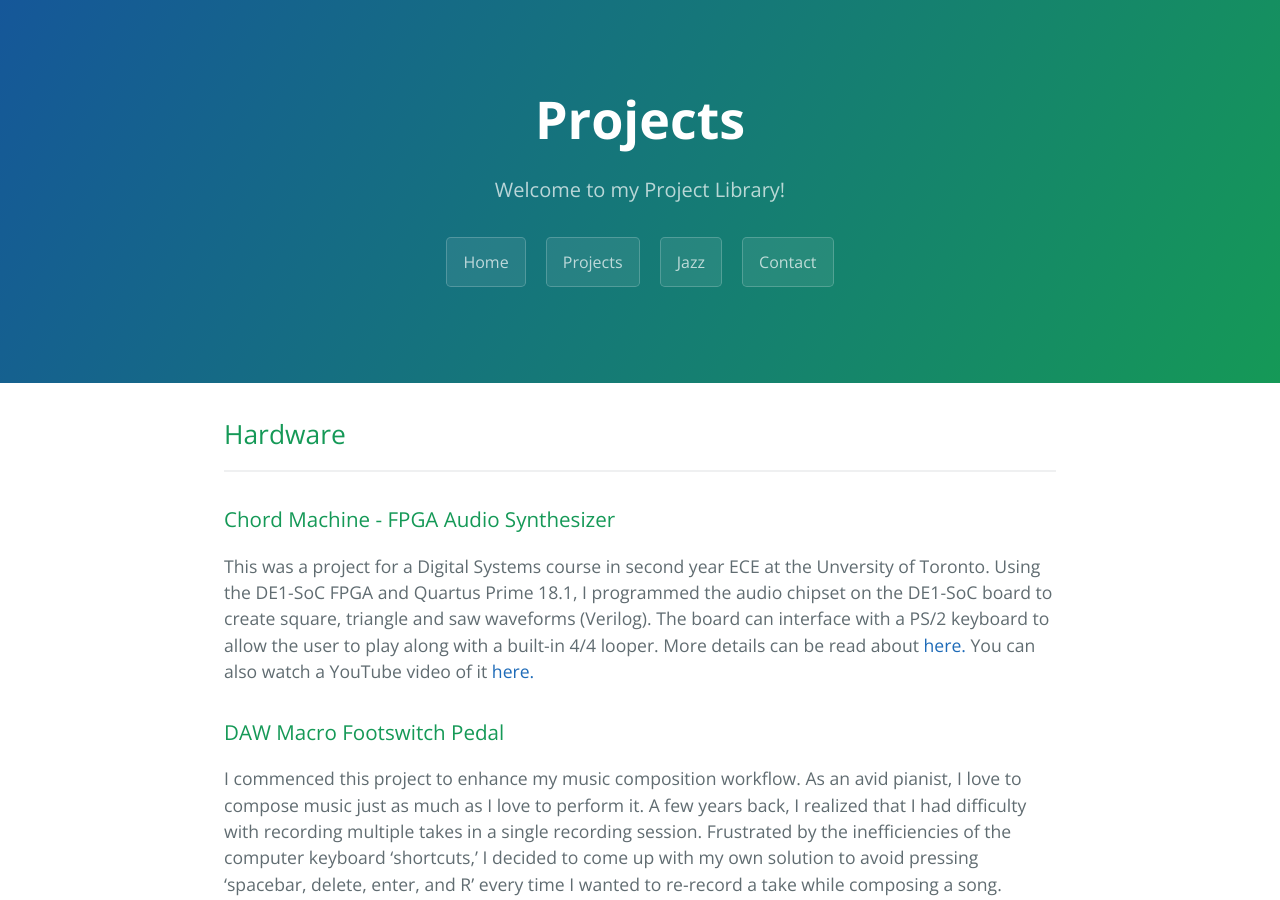
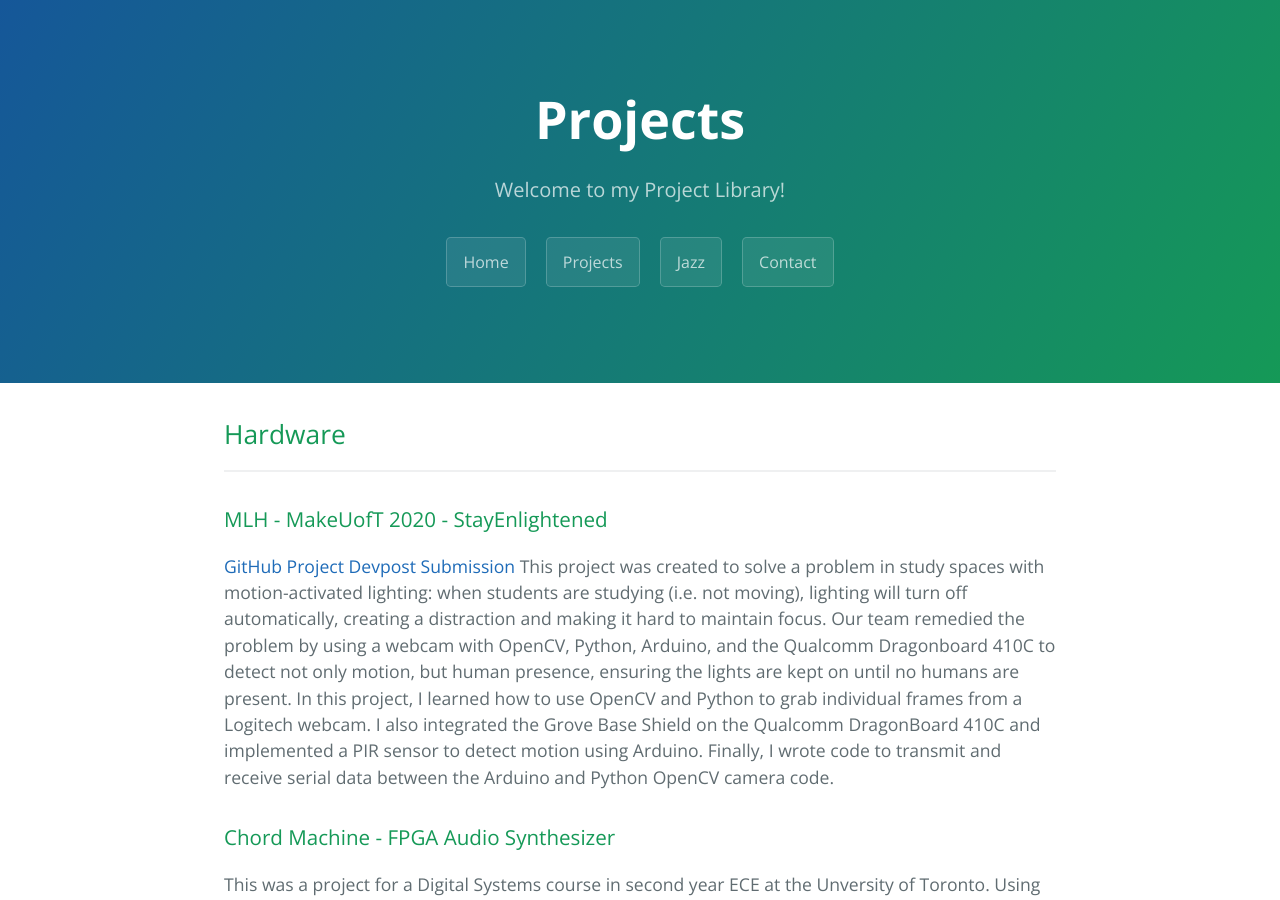
Before and after one commit to yixin0829/Cayman, a Jekyll site: the page built from project-library.md, in a window 1280 px wide and 900 px high. Built offline with Jekyll 4.4.1, drawn with Linux system fonts in a browser that asks for light colours.

Commit message:
Update project-library.md
Added MLH MakeUofT 2020 Project.

```diff
--- a/project-library.md
+++ b/project-library.md
@@ -6,6 +6,11 @@ description: Welcome to my Project Library!
 
 ## Hardware
 * * *
+
+### MLH - MakeUofT 2020 - StayEnlightened
+[GitHub Project](https://github.com/joonhosung/StayEnlightened)
+[Devpost Submission](https://devpost.com/software/stayenlightened)
+This project was created to solve a problem in study spaces with motion-activated lighting: when students are studying (i.e. not moving), lighting will turn off automatically, creating a distraction and making it hard to maintain focus. Our team remedied the problem by using a webcam with OpenCV, Python, Arduino, and the Qualcomm Dragonboard 410C to detect not only motion, but human presence, ensuring the lights are kept on until no humans are present. In this project, I learned how to use OpenCV and Python to grab individual frames from a Logitech webcam. I also integrated the Grove Base Shield on the Qualcomm DragonBoard 410C and implemented a PIR sensor to detect motion using Arduino. Finally, I wrote code to transmit and receive serial data between the Arduino and Python OpenCV camera code.
 
 ### Chord Machine - FPGA Audio Synthesizer
 This was a project for a Digital Systems course in second year ECE at the Unversity of Toronto. Using the DE1-SoC FPGA and Quartus Prime 18.1, I programmed the audio chipset on the DE1-SoC board to create square, triangle and saw waveforms (Verilog). The board can interface with a PS/2 keyboard to allow the user to play along with a built-in 4/4 looper. More details can be read about [here.](https://github.com/iWebster28/Music/blob/master/ChordMachine/ChordMachineFinal/ECE241%20Final%20Project%20Report%20-%20Ian%20Webster%20-%20Github.pdf) You can also watch a YouTube video of it [here.](https://youtu.be/eF6zlbV_rJg)
```
